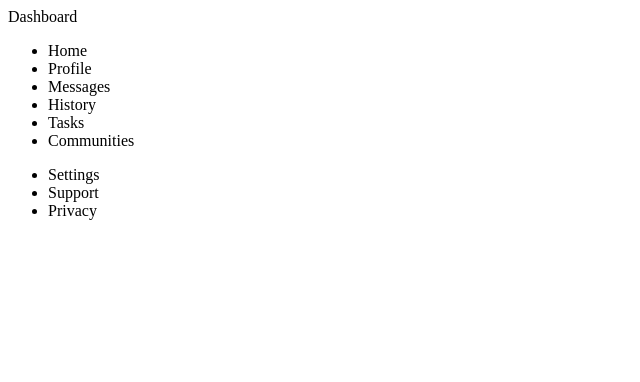
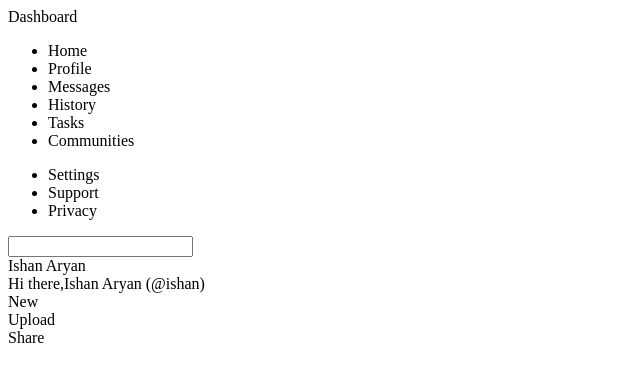
Before and after one commit to IshanA1803/admin-dashboard, a plain HTML site: page index.html in a window 1280 px wide. Shown: the whole page, without its empty margins (0-640 px from the left). Drawn offline with Linux system fonts and the light colour scheme.

Commit message:
Add HTML content for header

```diff
--- a/index.html
+++ b/index.html
@@ -22,7 +22,17 @@
             <li>Privacy</li>
         </ul>
     </div>
-    <div class="header"></div>
+    <div class="header">
+        <input type="search">
+        <div id="user-account">Ishan Aryan</div>
+        <div id="message">
+            Hi there,<span>Ishan Aryan (@ishan)</span>
+        </div>
+        <div id="quick-action">
+            <div>New</div>
+            <div>Upload</div>
+            <div>Share</div>
+        </div>
+    </div>
     <div class="content"></div>
-</body>
 </html>
```
